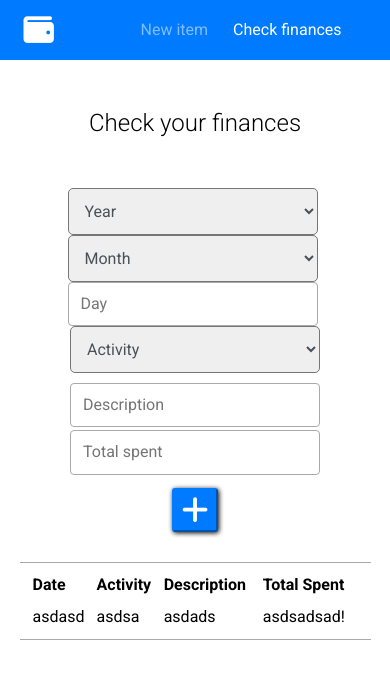
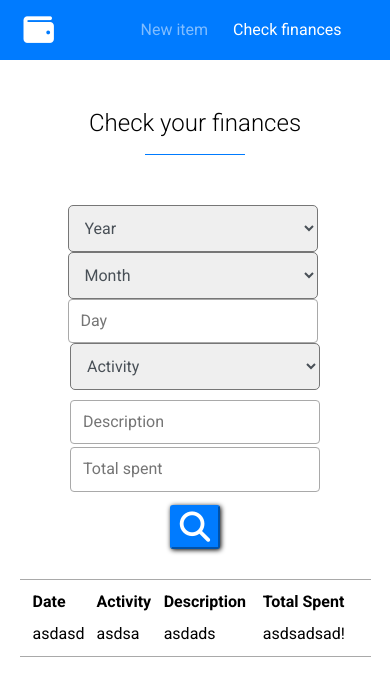
Before and after one commit to henriquetty/PersonalFinance, a plain HTML site: page finances.html in a window 390 px wide. Drawn offline with Linux system fonts and the light colour scheme.

Commit message:
changed check finances page icon

```diff
--- a/css/style.css
+++ b/css/style.css
@@ -221,6 +221,15 @@ td{
         text-align: center;
     }
 
+    #title::after{
+        content: '';
+        width: 100px;
+        height: 1px;
+        background-color: #007bff;
+        display: block;
+        margin: auto;
+    }
+
     #top, #bot{
         display: flex;
         flex-direction: column;
@@ -299,7 +308,7 @@ td{
 
 @media (max-width: 300px) {
     #container-header{
-        background-color: black;
+        background-color: #007bff;
         display: flex;
         flex-direction: row;
         justify-content: center;
--- a/finances.html
+++ b/finances.html
@@ -90,7 +90,7 @@
                         </div>
                         <div class="button">
                             <button type="submit">
-                                <i class="fas fa-plus"></i>
+                                <i class="fas fa-search"></i>
                             </button>
                         </div>
                     </div>
```
